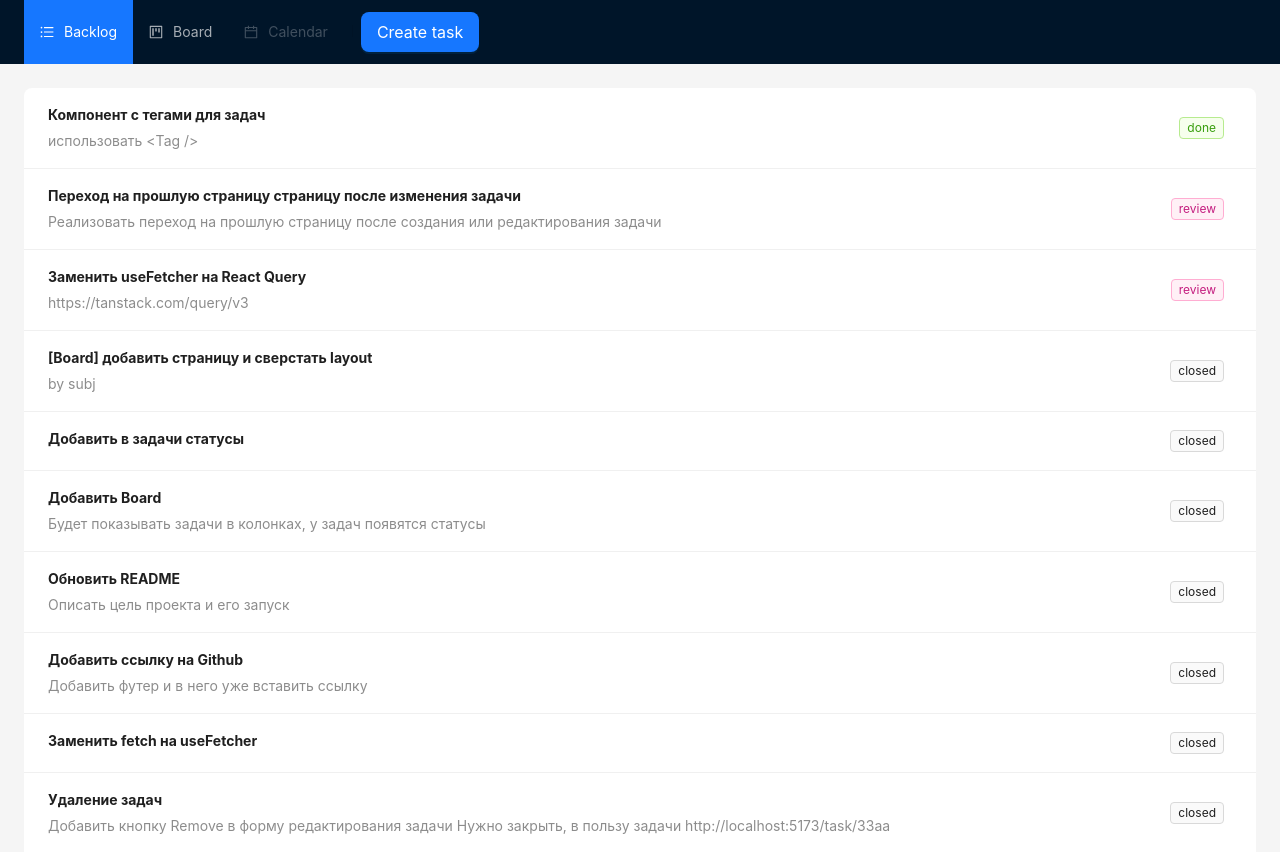
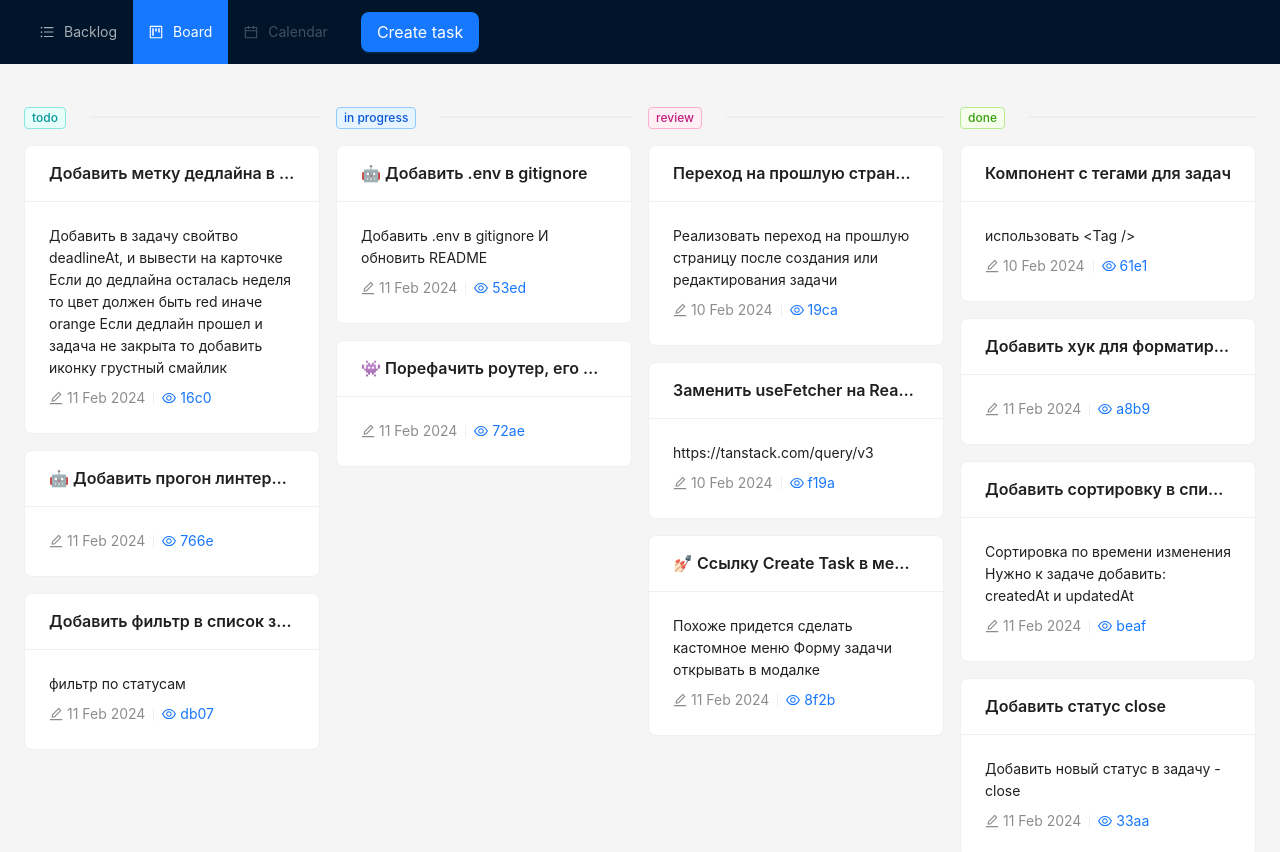
Before and after one commit to eruzanov/task-manager, a React (Vite) app: page / in a window 1280 px wide. Shown: the top 852 px of the page. Built offline with nearby package versions, Linux system fonts and the light colour scheme; data requests are answered from the project's data file.

Commit message:
refactoring Router

```diff
--- a/server/db.json
+++ b/server/db.json
@@ -133,8 +133,14 @@
       "title": "🤖 Добавить .env в gitignore",
       "description": "Добавить .env в gitignore\nИ обновить README",
       "statusId": "f7a2",
-      "updatedAt": 1707661539363,
+      "updatedAt": 1707664719483,
       "id": "53ed"
+    },
+    {
+      "title": "👾 Порефачить роутер, его можно упростить",
+      "statusId": "f7a2",
+      "updatedAt": 1707665707543,
+      "id": "72ae"
     }
   ],
   "statuses": [
--- a/src/components/page-layout-nav-menu/index.tsx
+++ b/src/components/page-layout-nav-menu/index.tsx
@@ -9,8 +9,8 @@ import {
 } from "@ant-design/icons";
 
 const items: MenuProps["items"] = [
-    { key: "/", label: "Backlog", icon: <UnorderedListOutlined /> },
-    { key: "/board", label: "Board", icon: <ProjectOutlined /> },
+    { key: "/backlog", label: "Backlog", icon: <UnorderedListOutlined /> },
+    { key: "/", label: "Board", icon: <ProjectOutlined /> },
     {
         key: "/calendar",
         label: "Calendar",
--- a/src/components/page-layout/index.tsx
+++ b/src/components/page-layout/index.tsx
@@ -1,19 +1,18 @@
+import { Outlet } from "react-router-dom";
 import { Layout, ConfigProvider } from "antd";
 
 import { PageLayoutHeader } from "components/page-layout-header";
 import { PageLayoutFooter } from "components/page-layout-footer";
 
-interface PageLayoutProps {
-    children: React.ReactNode;
-}
-
-export const PageLayout: React.FC<PageLayoutProps> = ({ children }) => (
+export const PageLayout = () => (
     <ConfigProvider
         theme={{ components: { Layout: { headerPadding: "0 24px" } } }}
     >
         <Layout style={{ minHeight: "100vh" }}>
             <PageLayoutHeader />
-            <Layout.Content style={{ margin: 24 }}>{children}</Layout.Content>
+            <Layout.Content style={{ margin: 24 }}>
+                <Outlet />
+            </Layout.Content>
             <PageLayoutFooter />
         </Layout>
     </ConfigProvider>
--- a/src/router.tsx
+++ b/src/router.tsx
@@ -8,34 +8,24 @@ import { Board } from "./components/board";
 export const router = createBrowserRouter([
     {
         path: "/",
-        element: (
-            <PageLayout>
-                <ListOfTasks />
-            </PageLayout>
-        ),
+        element: <PageLayout />,
+        children: [
+            {
+                index: true,
+                element: <Board />,
             },
             {
-        path: "/task/:taskId",
-        element: (
-            <PageLayout>
-                <FormEditTask />
-            </PageLayout>
-        ),
+                path: "backlog",
+                element: <ListOfTasks />,
             },
             {
-        path: "/board",
-        element: (
-            <PageLayout>
-                <Board />
-            </PageLayout>
-        ),
+                path: "task/:taskId",
+                element: <FormEditTask />,
             },
             {
-        path: "/calendar",
-        element: (
-            <PageLayout>
-                <h1>Calendar, coming soon...</h1>
-            </PageLayout>
-        ),
+                path: "calendar",
+                element: <h1>Calendar, coming soon...</h1>,
+            },
+        ],
     },
 ]);
```
Lines whose indentation alone changed are shown as unchanged.
